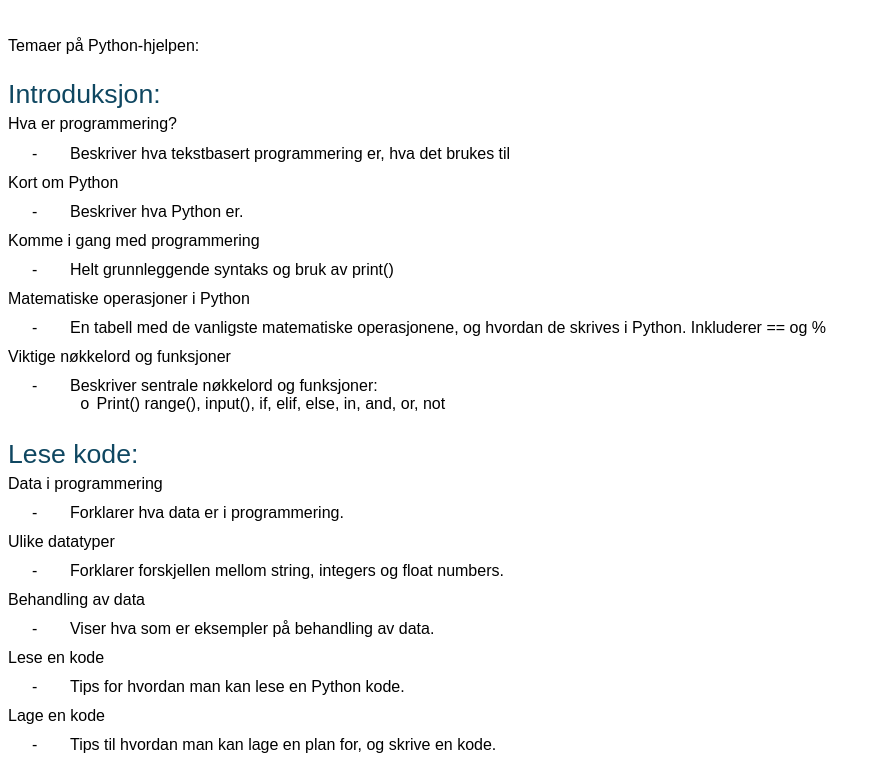
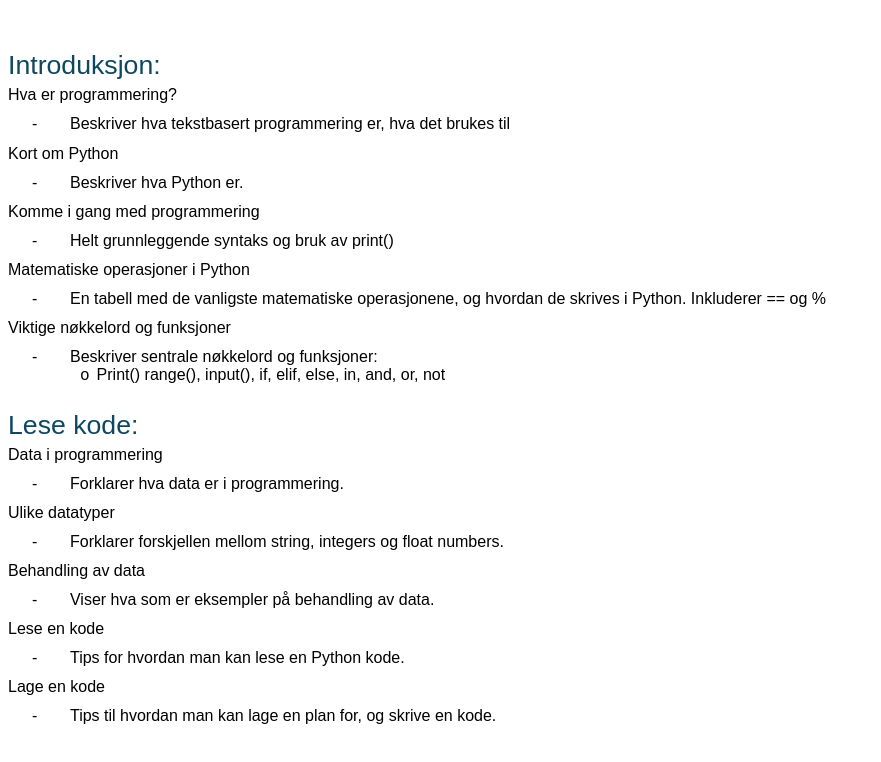
Before and after one commit to ketilloberg/python, a website: page prompt.html in a window 1280 px wide. Shown: the top 762 px of the page, without its empty margins (0-881 px from the left). Drawn offline with Linux system fonts and the light colour scheme.

Commit message:
Update prompt.html

```diff
--- a/prompt.html
+++ b/prompt.html
@@ -1762,8 +1762,6 @@
 
 <p class=MsoNormal><o:p>&nbsp;</o:p></p>
 
-<p class=MsoNormal>Temaer på Python-hjelpen:</p>
-
 <h1>Introduksjon:</h1>
 
 <p class=MsoNormal>Hva er programmering?</p>
```
